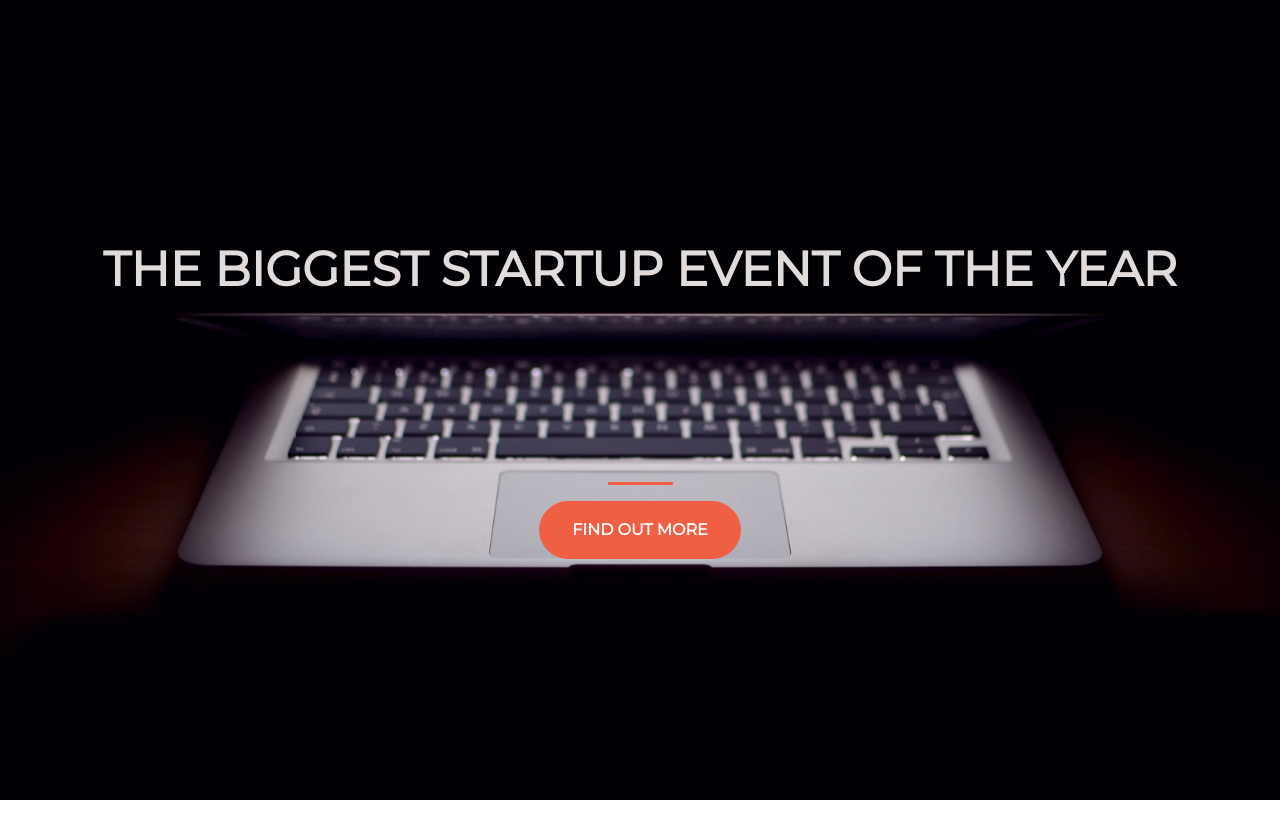
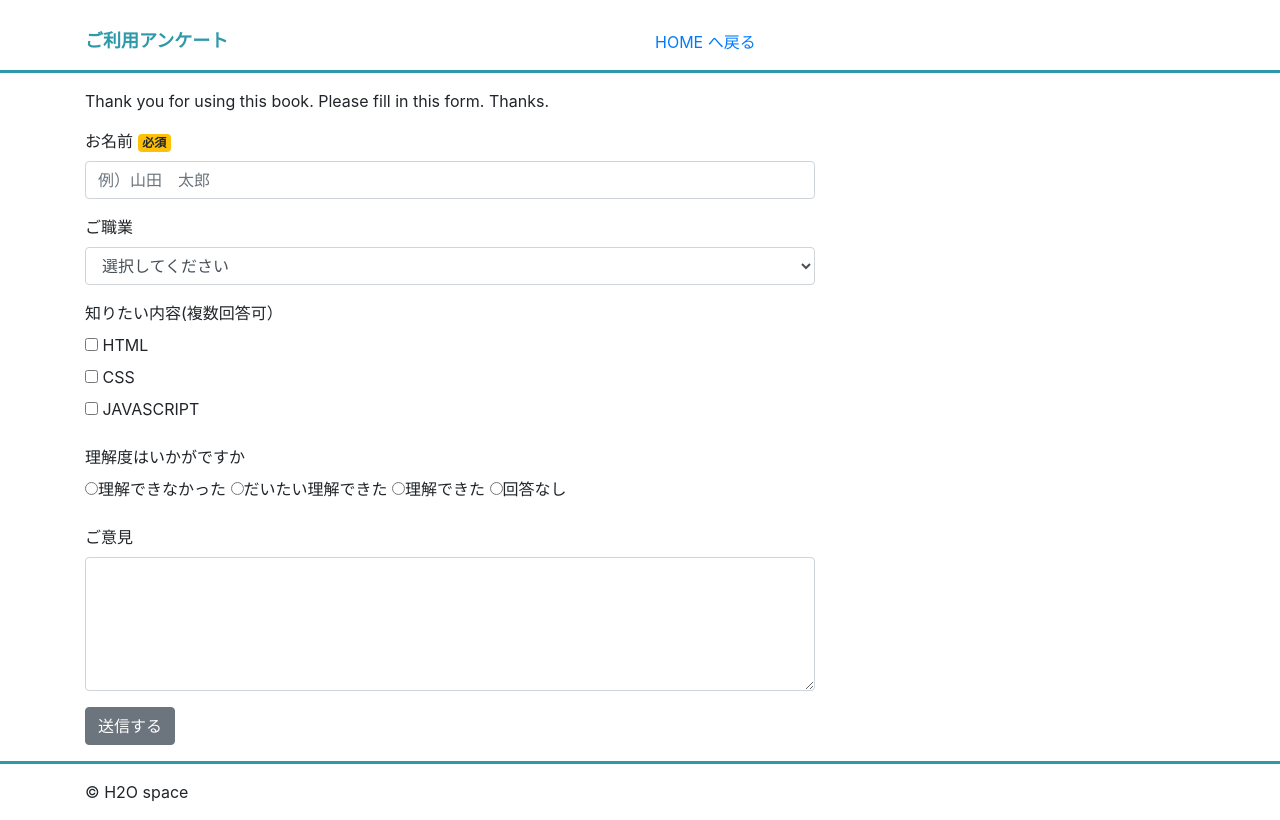
Before and after one commit to wubuchako/practice.github.io, a plain HTML site: page index.html in a window 1280 px wide. Drawn offline with nearby package versions, Linux system fonts and the light colour scheme.

Commit message:
front-end 問い合わせフォーム

```diff
--- a/index.html
+++ b/index.html
@@ -1,34 +1,105 @@
 <!DOCTYPE html>
 <html>
-  <head>
-    <title>Startup</title>
-     <!-- Required meta tags -->
-     <meta charset="utf-8">
-     <meta name="viewport" content="width=device-width, initial-scale=1, shrink-to-fit=no">
+<head>
+    <meta charset="UTF-8">
+    <title>ご利用アンケート</title>
+    <link rel="stylesheet" href="https://stackpath.bootstrapcdn.com/bootstrap/4.3.1/css/bootstrap.min.css" integrity="sha384-ggOyR0iXCbMQv3Xipma34MD+dH/1fQ784/j6cY/iJTQUOhcWr7x9JvoRxT2MZw1T" crossorigin="anonymous">
+    <link rel="stylesheet" href="style.css">
+</head>
+<body>
+    <div class="container">
+        <header>
+            <div class="row">
+                <div class="col-sm-6">
+                    <h1>ご利用アンケート</h1>
+                </div>
+                <div class="col-sm-6 align-right">
+                    <a href="">HOME へ戻る</a>
+                </div>
+            </div>
+        </header>
+    </div>
 
-    <!-- Google Fonts -->
-    <link href="https://fonts.googleapis.com/css?family=Montserrat" rel="stylesheet">
+    <hr>
 
-    <!-- Bootstrap CSS from a CDN. This way you don't have to include the bootstrap file yourself -->
-    <link rel="stylesheet" href="https://stackpath.bootstrapcdn.com/bootstrap/4.3.1/css/bootstrap.min.css" integrity="sha384-ggOyR0iXCbMQv3Xipma34MD+dH/1fQ784/j6cY/iJTQUOhcWr7x9JvoRxT2MZw1T" crossorigin="anonymous">
+    <div class="container">
+        <form action="http://book.h2o-space.com/html/form.php" method="get" class="row">
+            <div class="col-sm-8 col-sm-offset-2">
+                <p>Thank you for using this book. Please fill in this form. Thanks.</p>
 
-    <!-- Your own stylesheet -->
-    <link rel="stylesheet" type="text/css" href="style.css">
-  </head>
-  <body>
-    <div class="container d-flex align-items-center h-100">
-      <div class="row">
-        <header class="text-center col-12">
-          <h1 class="text-uppercase"><strong>The biggest startup event of the year</strong></h1>
-        </header>
-        <div class="buffer col-12"></div>
-        <section class="text-center col-12">
-          <hr>
-          <a href="https://mailchi.mp/3616a64339a0/zero-to-mastery-students">
-            <button class="btn btn-primary btn-xl">Find out more</button>
-          </a>
-        </section>
-      </div>
+                <div class="form-group">
+                    <label for="name">お名前 <span class="badge badge-warning">必須</span></label>
+                    <!-- inputにidname書くとlabelのforと関連付けられる -->
+                    <input type="text" id="name" name="name" class="form-control" placeholder="例）山田　太郎">
+                </div>
+                <div class="form-group">
+                    <label for="job">ご職業</label>
+                    <select name="job" id="job" class="form-control">
+                        <option value="">選択してください</option>
+                        <option value="会社員">会社員</option>
+                        <option value="学生">学生</option>
+                        <option value="その他">その他</option>
+                    </select>
+                </div>
+                <div class="form-group">
+                    <label>知りたい内容(複数回答可）</label>
+                    <div class="checkbox">
+                        <label>
+                            <input type="checkbox" name="q1" value="html">
+                            HTML
+                        </label>
+                    </div>
+                    <div class="checkbox">
+                        <label>
+                            <input type="checkbox" name="q1" value="css">
+                            CSS
+                        </label>
+                    </div>
+                    <div class="checkbox">
+                        <label>
+                            <input type="checkbox" name="q1" value="javascript">
+                            JAVASCRIPT
+                        </label>
+                    </div>
+                </div>
+                <div class="form-group">
+                    <label>理解度はいかがですか</label>
+                    <div>
+                        <label class="radio">
+                        <input type="radio" name="q2" value="1">理解できなかった
+                        </label>
+                        <label class="radio">
+                        <input type="radio" name="q2" value="2">だいたい理解できた
+                        </label>
+                        <label class="radio">
+                        <input type="radio" name="q2" value="3">理解できた
+                        </label>
+                        <label class="radio">
+                        <input type="radio" name="q2" value="3">回答なし
+                        </label>
+
+                    </div>
+                </div>
+
+                <div class="form-group">
+                    <label for="message">ご意見</label>
+                    <textarea name="message" rows="5" class="form-control"></textarea>
+                </div>
+                <button type="submit" class="btn btn-secondary">送信する</button>
+            </div>
+        </form>
     </div>
-  </body>
+
+    <hr>
+
+        <div class="container">
+            <footer>
+               <p>&copy; H2O space</p>
+            </footer>
+        </div>
+
+    <script src="https://code.jquery.com/jquery-3.3.1.slim.min.js" integrity="sha384-q8i/X+965DzO0rT7abK41JStQIAqVgRVzpbzo5smXKp4YfRvH+8abtTE1Pi6jizo" crossorigin="anonymous"></script>
+    <script src="https://cdnjs.cloudflare.com/ajax/libs/popper.js/1.14.7/umd/popper.min.js" integrity="sha384-UO2eT0CpHqdSJQ6hJty5KVphtPhzWj9WO1clHTMGa3JDZwrnQq4sF86dIHNDz0W1" crossorigin="anonymous"></script>
+    <script src="https://stackpath.bootstrapcdn.com/bootstrap/4.3.1/js/bootstrap.min.js" integrity="sha384-JjSmVgyd0p3pXB1rRibZUAYoIIy6OrQ6VrjIEaFf/nJGzIxFDsf4x0xIM+B07jRM" crossorigin="anonymous"></script>
+</body>
 </html>
--- a/style.css
+++ b/style.css
@@ -1,45 +1,21 @@
-body,
-html {
-  width: 100%;
-  height: 100%;
-  font-family: 'Montserrat', sans-serif;
-  background: url(header.jpg) no-repeat center center fixed;
-  -webkit-background-size: cover;
-  -moz-background-size: cover;
-  -o-background-size: cover;
-  background-size: cover;
+header {
+    margin-top: 30px;
+    color: #2e99a9;
+}
 
+hr {
+    border-width: 3px;
+    border-color: #2e99a9;
 }
 
 h1 {
-  font-size: 3rem;
-  color: #e2dbdb;
-}
-.btn {
-  font-weight: 700;
-  border-radius:300px;
-  text-transform: uppercase;
-}
-.btn-primary {
-  background-color: #f05f44;
-  border-color: #f05f44;
-}
-.btn-xl{
-  padding: 1rem 2rem;
+    font-size: 18px;
+    font-weight: bold;
+    margin:0;
 }
 
-.btn-primary:hover {
-  background-color: #EE4B08;
-  border-color:  #EE4B08;
-  border-width: 4px;
+@media only screen and (max-width: 992px) {
+    .radio-inline {
+        display:block;
+    }
 }
-
-hr {
-  border-color: #f05f44;
-  border-width: 3px;
-  max-width: 65px;
-}
-
-.buffer {
-  height: 10rem;
-}
```
